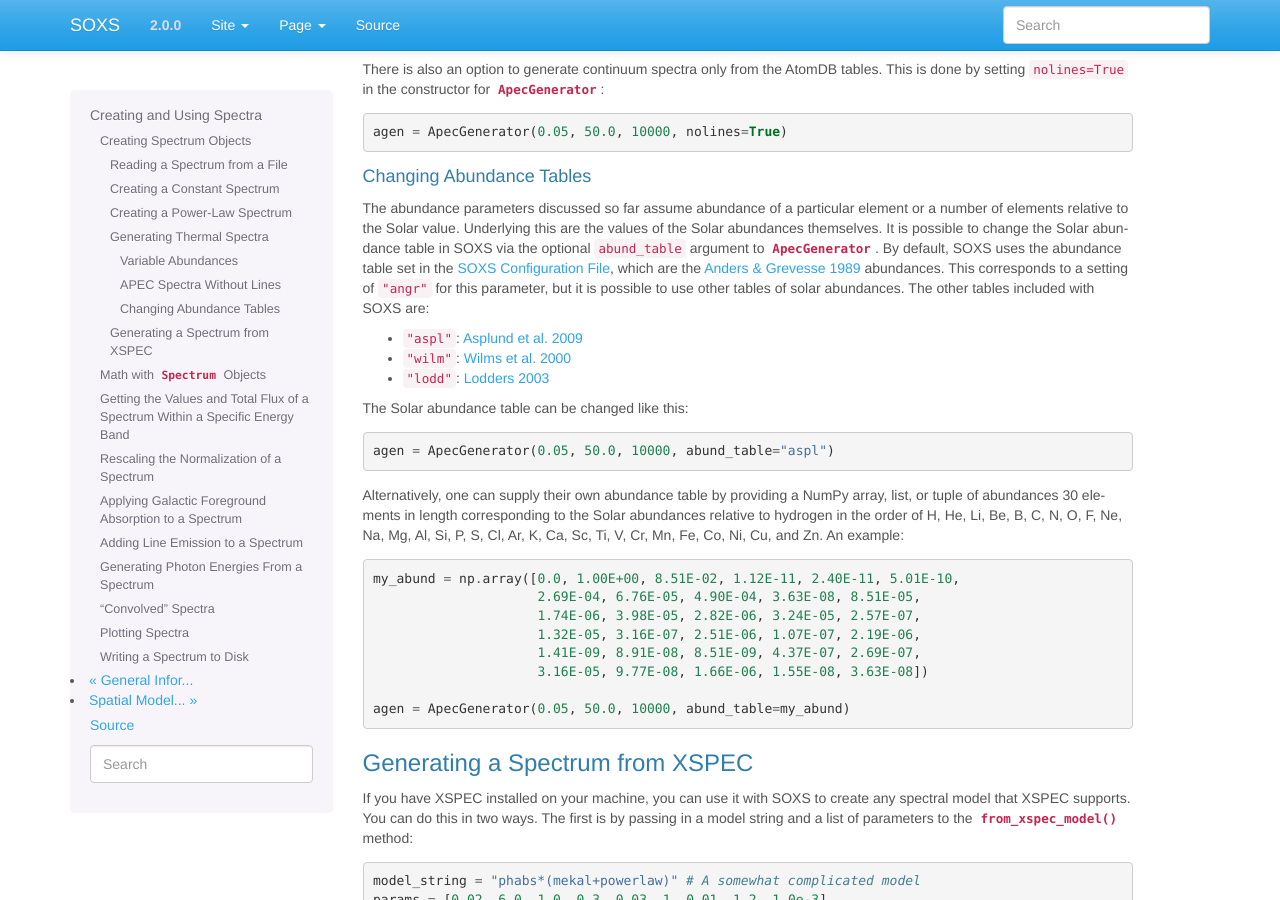
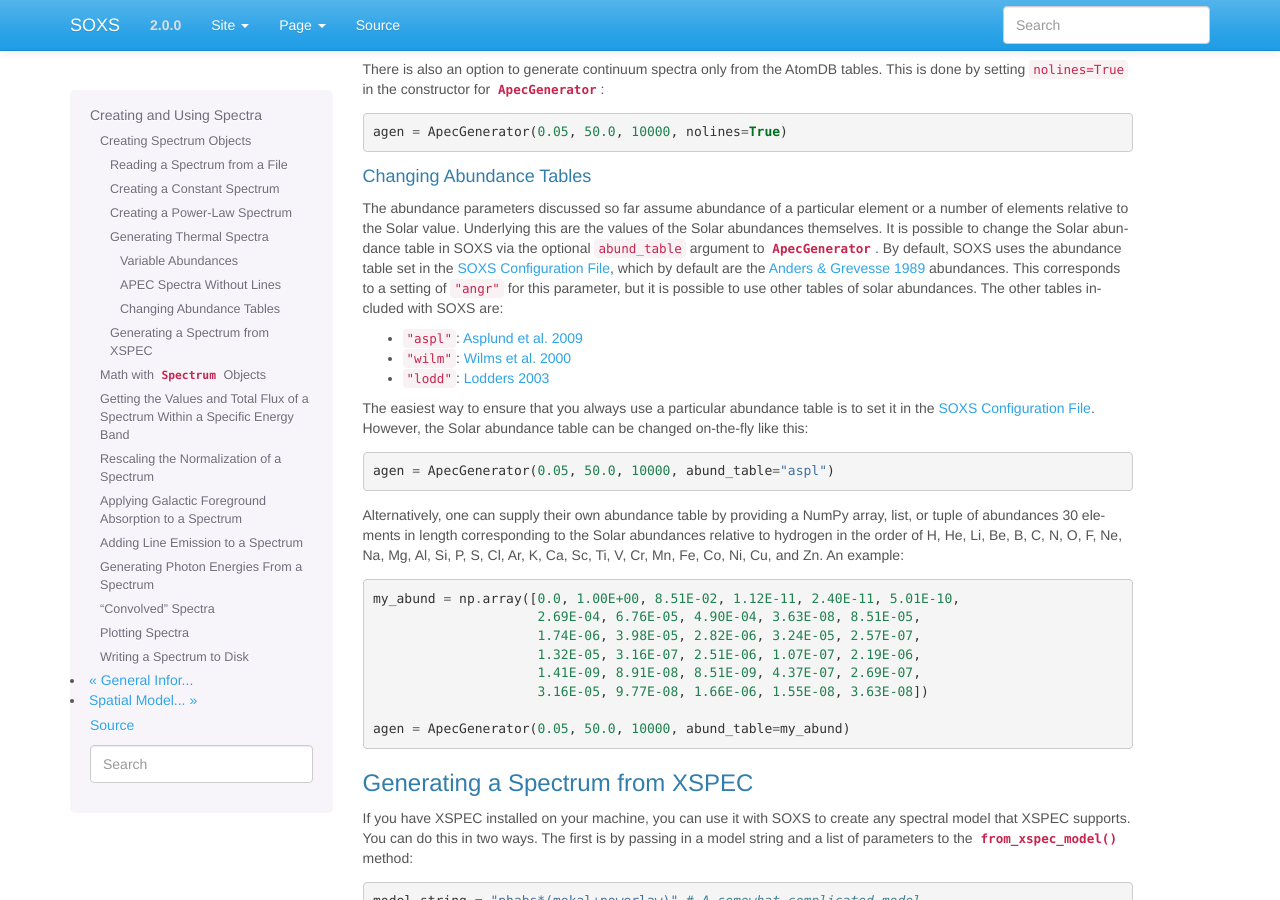
Before and after one commit to lynx-x-ray-observatory/soxs, a Sphinx documentation site: the page built from doc/source/users_guide/spectra.rst, in a window 1280 px wide and 900 px high, scrolled down 2489 px. Built offline with Sphinx 7.4.7, drawn with Linux system fonts in a browser that asks for light colours.

Commit message:
More doc edits and changelog

```diff
--- a/doc/source/changelog.rst
+++ b/doc/source/changelog.rst
@@ -10,6 +10,8 @@ This release of SOXS provides new features, bugfixes, and optimizations.
 
 * Generating spectra without imaging is now faster, especially for high-resolution
   instruments such as microcalorimeters and gratings.
+* The default abundance table used when generating thermal spectra can now be set in
+  the SOXS configuration file. See :ref:`solar-abund-tables` for more information.
 
 Version 2.0.0
 -------------
--- a/doc/source/users_guide/spectra.rst
+++ b/doc/source/users_guide/spectra.rst
@@ -200,7 +200,7 @@ element or a number of elements relative to the Solar value. Underlying this
 are the values of the Solar abundances themselves. It is possible to change the
 Solar abundance table in SOXS via the optional ``abund_table`` argument to
 :class:`~soxs.spectra.ApecGenerator`. By default, SOXS uses the abundance table
-set in the :ref:`config`, which are the
+set in the :ref:`config`, which by default are the
 `Anders & Grevesse 1989 <http://adsabs.harvard.edu/abs/1989GeCoA..53..197A>`_
 abundances. This corresponds to a setting of ``"angr"`` for this parameter, but it
 is possible to use other tables of solar abundances. The other tables included
@@ -210,7 +210,9 @@ with SOXS are:
 * ``"wilm"``: `Wilms et al. 2000 <http://adsabs.harvard.edu/abs/2000ApJ...542..914W>`_
 * ``"lodd"``: `Lodders 2003 <http://adsabs.harvard.edu/abs/2003ApJ...591.1220L>`_
 
-The Solar abundance table can be changed like this:
+The easiest way to ensure that you always use a particular abundance table is to
+set it in the :ref:`config`. However, the Solar abundance table can be changed
+on-the-fly like this:
 
 .. code-block:: python
 
```
